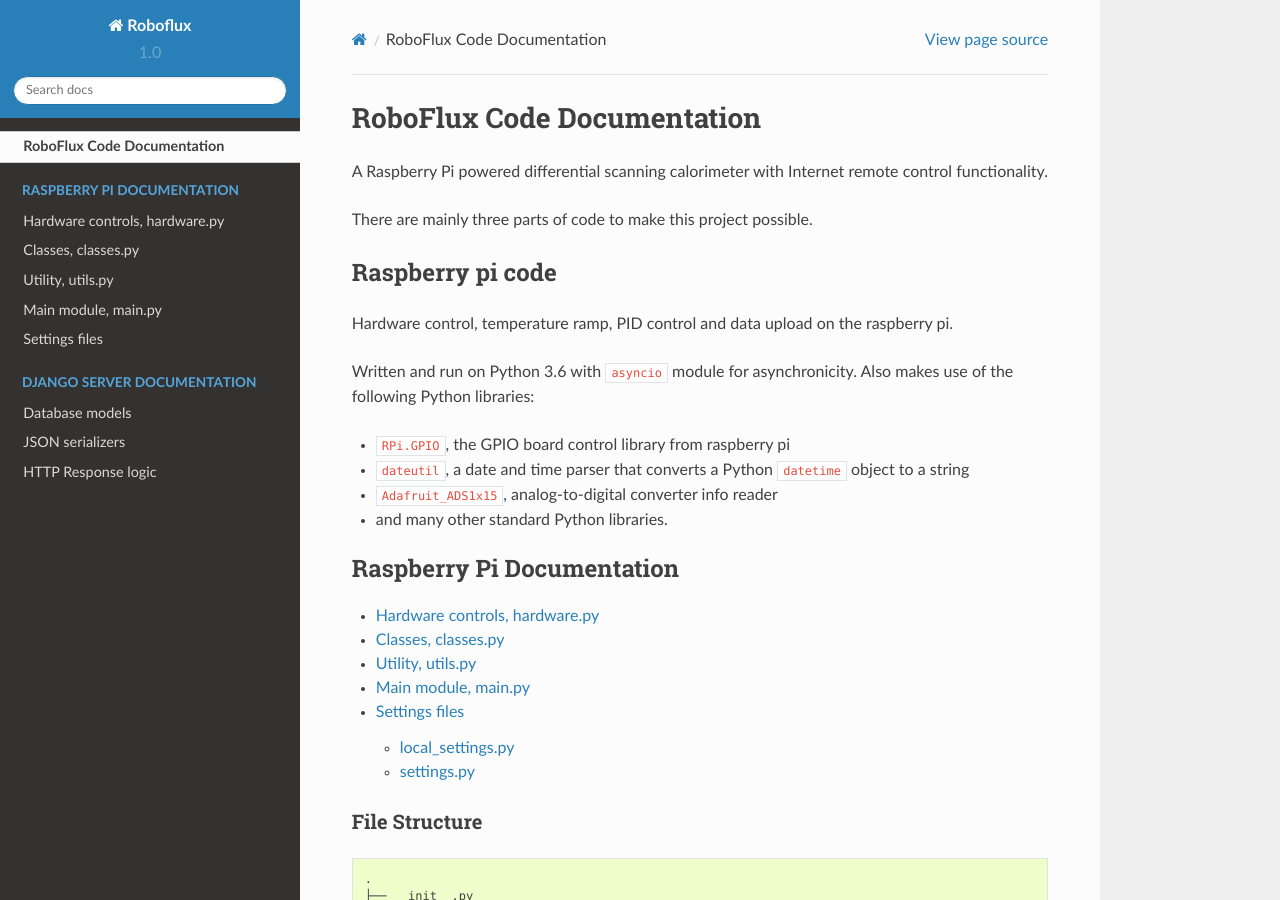
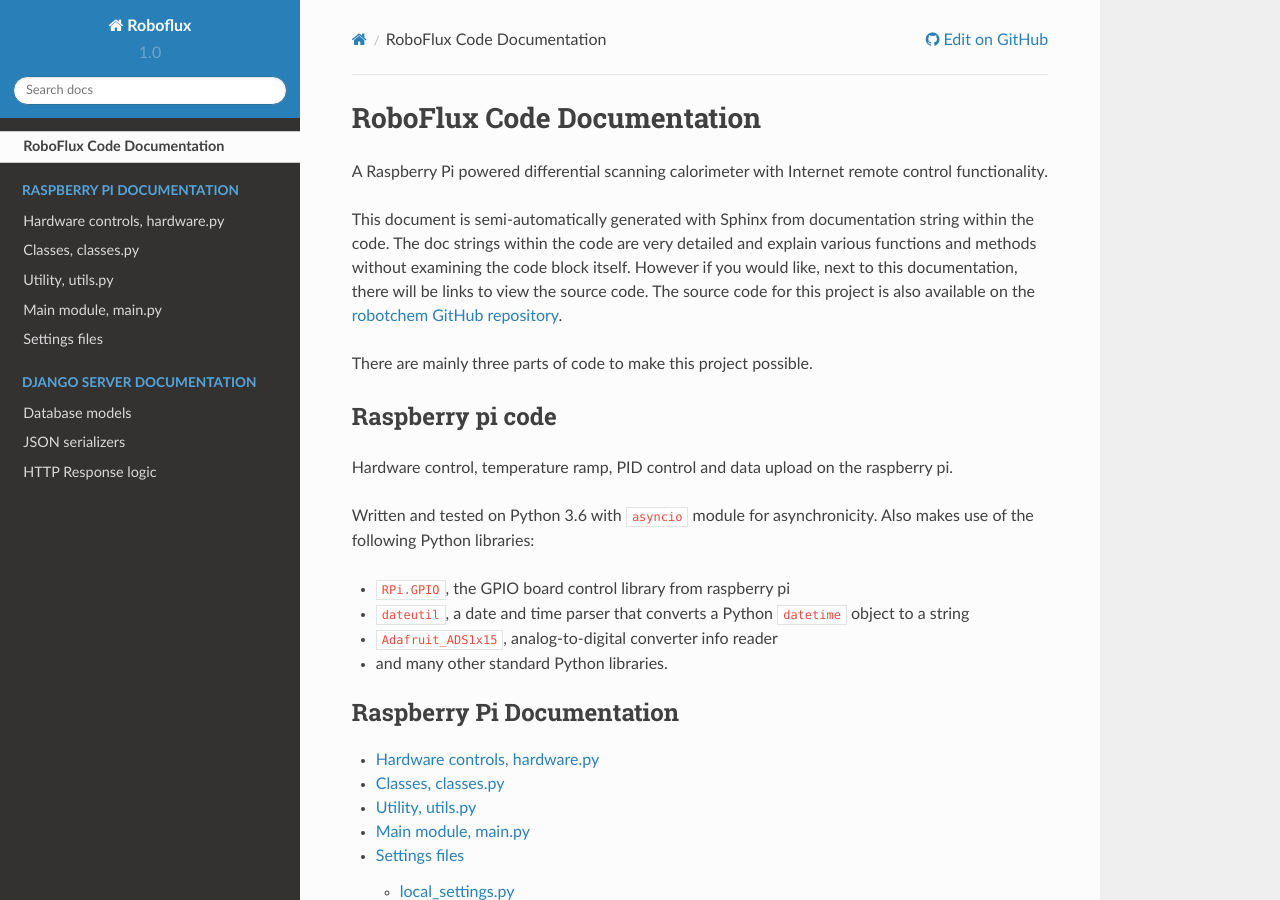
Before and after one commit to jincheng95/robotchem, a Sphinx documentation site: the page built from docs/index.rst, in a window 1280 px wide and 900 px high. Built offline with Sphinx 7.4.7 and the Read the Docs theme 2.0.0, drawn with Linux system fonts in a browser that asks for light colours; formulas are drawn with MathJax 3; some of the changed text lies outside the part shown.

Commit message:
documentation with Sphinx

```diff
--- a/docs/conf.py
+++ b/docs/conf.py
@@ -101,6 +101,15 @@
 # further.  For a list of options available for each theme, see the
 # documentation.
 #
+html_context = {
+    # Enable the "Edit in GitHub link within the header of each page.
+    'display_github': True,
+    # Set the following variables to generate the resulting github URL for each page.
+    # Format Template: https://{{ github_host|default("github.com") }}/{{ github_user }}/{{ github_repo }}/blob/{{ github_version }}{{ conf_py_path }}{{ pagename }}{{ suffix }}
+    'github_user': 'jincheng95',
+    'github_repo': 'robotchem',
+    'github_version': 'master/docs/',
+}
 
 # Add any paths that contain custom static files (such as style sheets) here,
 # relative to this directory. They are copied after the builtin static files,
--- a/docs/index.rst
+++ b/docs/index.rst
@@ -14,13 +14,21 @@
 
 A Raspberry Pi powered differential scanning calorimeter with Internet remote control functionality.
 
+This document is semi-automatically generated with Sphinx from documentation string within the code.
+The doc strings within the code are very detailed and explain various functions and methods
+without examining the code block itself.
+However if you would like, next to this documentation,
+there will be links to view the source code.
+The source code for this project is also available on the
+`robotchem GitHub repository <https://github.com/jincheng95/robotchem>`_.
+
 There are mainly three parts of code to make this project possible.
 
 Raspberry pi code
 =================
 Hardware control, temperature ramp, PID control and data upload on the raspberry pi.
 
-Written and run on Python 3.6 with ``asyncio`` module for asynchronicity.
+Written and tested on Python 3.6 with ``asyncio`` module for asynchronicity.
 Also makes use of the following Python libraries:
 
 * ``RPi.GPIO``, the GPIO board control library from raspberry pi
```
Also changed, not shown: other parts of docs/index.rst (+1 -1 lines).
